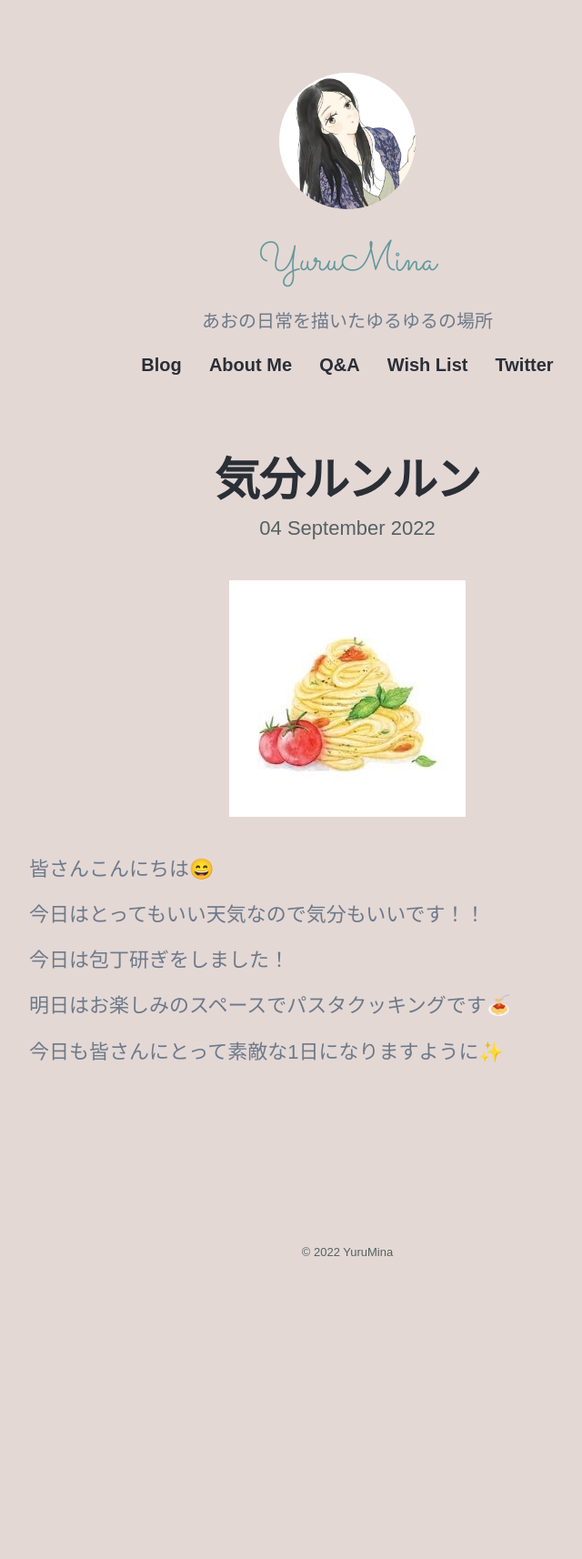
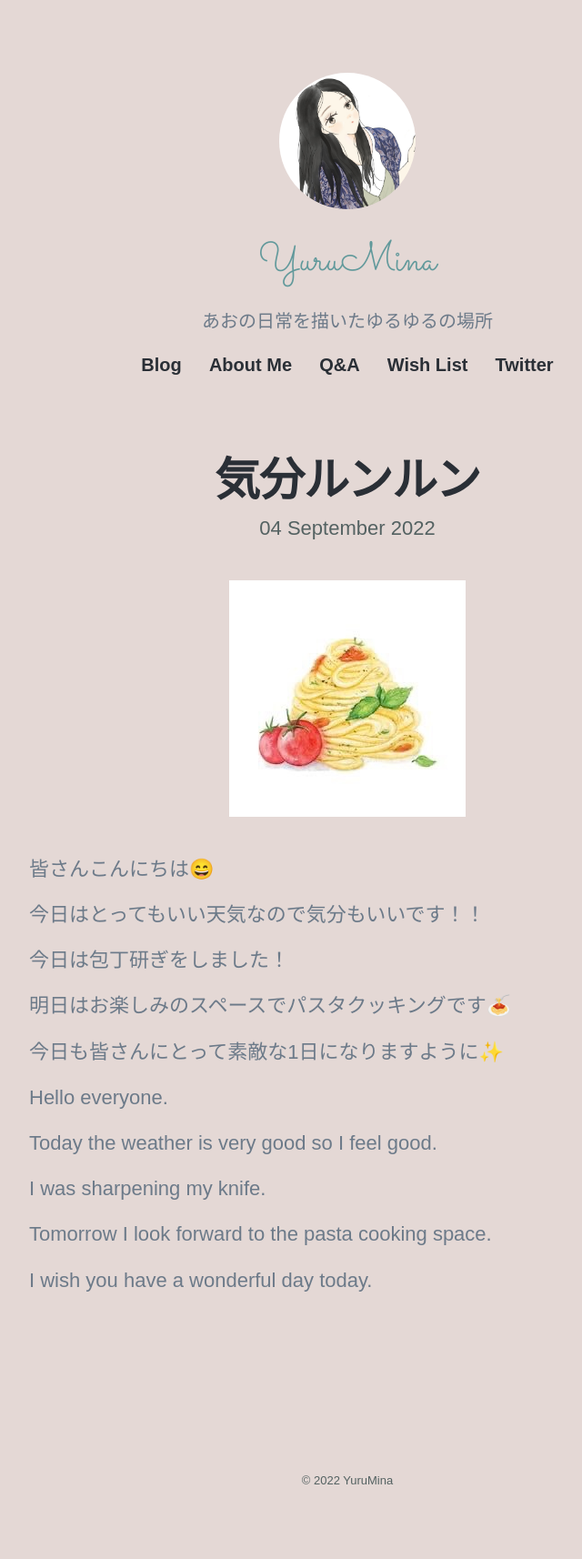
Before and after one commit to yutarochan/yurumina, a Jekyll site: the page built from _posts/2022-09-04-pasta.md, in a window 1280 px wide. Shown: the whole page at 91% size, without its empty margins (258-898 px from the left). Built offline with Jekyll 4.4.1, drawn with Linux system fonts in a browser that asks for light colours; nearby versions of some CDN libraries; some web fonts are replaced; comment, search, counter and statistics services are not loaded; before the commit the page ends 1463 px from its top, so only the background shows below that.

Commit message:
Update 2022-09-04-pasta.md

```diff
--- a/_posts/2022-09-04-pasta.md
+++ b/_posts/2022-09-04-pasta.md
@@ -16,3 +16,13 @@ excerpt: 明日が楽しみ
 明日はお楽しみのスペースでパスタクッキングです🍝
 
 今日も皆さんにとって素敵な1日になりますように✨
+
+Hello everyone.
+
+Today the weather is very good so I feel good.
+
+I was sharpening my knife.
+
+Tomorrow I look forward to the pasta cooking space.
+
+I wish you have a wonderful day today.
```
